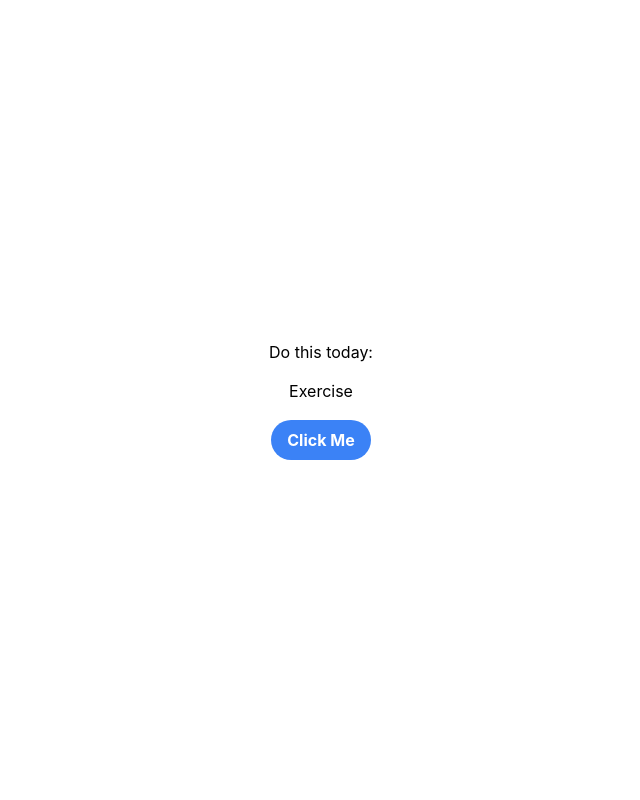
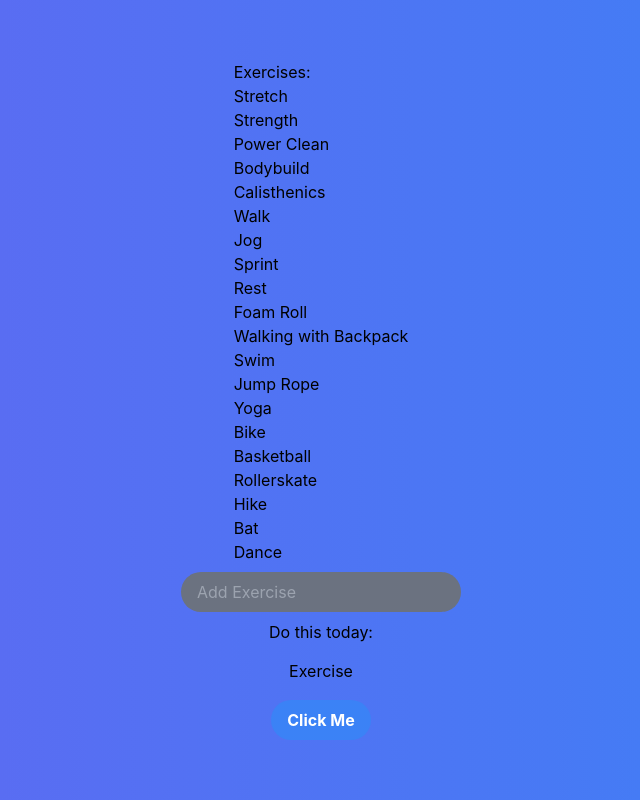
Before and after one commit to michaelsatumba/neomania, a Next.js app: page / in a window 1280 px wide. Shown: the whole page, without its empty margins (319-959 px from the left). Built offline with nearby package versions, Linux system fonts and the light colour scheme.

Commit message:
home page display

```diff
--- a/pages/index.js
+++ b/pages/index.js
@@ -3,9 +3,12 @@ import { useState } from 'react';
 
 export default function Home() {
 	const [exercise, setExercise] = useState('Exercise');
-	const arrayExercises = [
+	const [input, setInput] = useState('');
+	const [arrayExercises, setArrayExercises] = useState([
 		'Stretch',
-		'Lift',
+		'Strength',
+		'Power Clean',
+		'Bodybuild',
 		'Calisthenics',
 		'Walk',
 		'Jog',
@@ -14,13 +17,40 @@ export default function Home() {
 		'Foam Roll',
 		'Walking with Backpack',
 		'Swim',
-	];
+		'Jump Rope',
+		'Yoga',
+		'Bike',
+		'Basketball',
+		'Rollerskate',
+		'Hike',
+		'Bat',
+		'Dance',
+	]);
 
 	const generate = () => {
 		const randomNumber = Math.floor(Math.random() * arrayExercises.length);
 		const randomExercise = arrayExercises[randomNumber];
 		setExercise(randomExercise);
 	};
+
+	const handleSubmit = (e) => {
+		e.preventDefault();
+		setArrayExercises([...arrayExercises, input]);
+		setInput('');
+	};
+
+	const deleteExercise = (id) => {
+		// alert(index);
+		const arr = arrayExercises.filter(
+			(exercise, exerciseIndex) => exerciseIndex != id
+		); // deletes the index
+		setArrayExercises(arr);
+	};
+
+	// const deleteItem = (index) => {
+	// 	const arr = items.filter((item, itemIndex) => itemIndex != index); // deletes the index
+	// 	setItems(arr);
+	// };
 
 	return (
 		<div>
@@ -29,7 +59,24 @@ export default function Home() {
 				<meta name="description" content="Generated by create next app" />
 				<link rel="icon" href="/favicon.ico" />
 			</Head>
-			<div className="flex flex-col items-center justify-center h-screen">
+			<div className="flex flex-col items-center justify-center h-screen bg-gradient-to-r from-indigo-500 to-blue-500">
+				<div>
+					<p>Exercises:</p>
+					{arrayExercises.map((n, id) => (
+						<p onClick={() => deleteExercise(id)} key={id}>
+							{n}
+						</p>
+					))}
+				</div>
+				<form className="flex space-x-2" onSubmit={handleSubmit}>
+					<input
+						type="text"
+						className="bg-gray-500 rounded-full my-2 px-4 py-2"
+						value={input}
+						placeholder={`Add Exercise`}
+						onChange={(e) => setInput(e.target.value)}
+					/>
+				</form>
 				<h1 className="mb-4">Do this today:</h1>
 				<p
 					// className="animate-spin"
```
